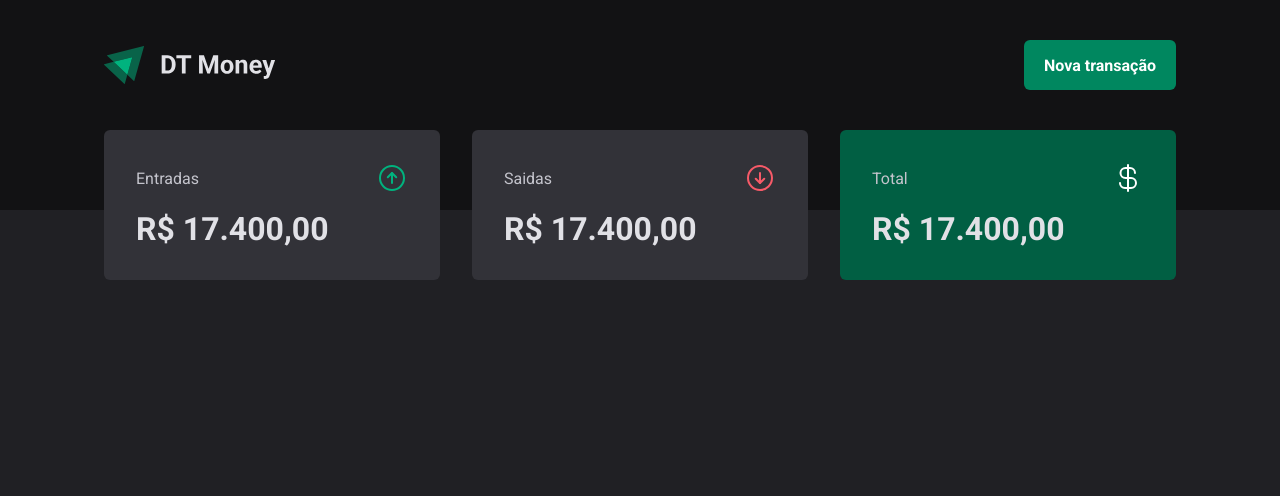
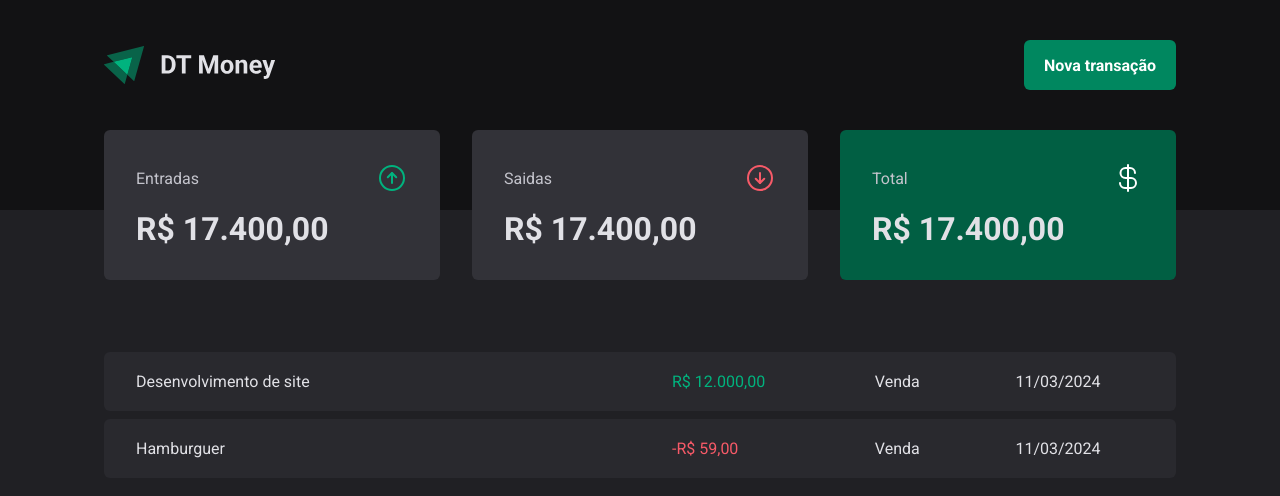
Before and after one commit to Gsilvaol/dt-money, a React (Vite) app: page / in a window 1280 px wide. Shown: the top 496 px of the page. Built offline with nearby package versions, Linux system fonts and the light colour scheme.

Commit message:
tabela de transaçoes

```diff
--- a/src/pages/Transactions/index.tsx
+++ b/src/pages/Transactions/index.tsx
@@ -1,11 +1,44 @@
 import { Header } from "../../components/Header";
 import { Summary } from "../../components/Summary";
+import { PriceHiglight, TransactionsContainer, TransactionsTable } from "./styles";
 
 export function Transactions() {
     return (
         <div>
             <Header />
             <Summary />
-        </div>
+
+            <TransactionsContainer>
+                <TransactionsTable>
+                    <tbody>
+                        <tr>
+                            <td width="50%">Desenvolvimento de site</td>
+                            <td>
+                                <PriceHiglight variant="income">
+                                    R$ 12.000,00
+                                </PriceHiglight>
+                            </td>
+                            <td>Venda</td>
+                            <td>11/03/2024</td>
+
+                        </tr>
+
+                        <tr>
+                            <td width="50%">Hamburguer</td>
+                            <td>
+                                <PriceHiglight variant="outcome">
+                                    -R$ 59,00
+                                </PriceHiglight>
+                            </td>
+                            <td>Venda</td>
+                            <td>11/03/2024</td>
+
+                        </tr>
+
+                    </tbody>
+                </TransactionsTable>
+            </TransactionsContainer>
+
+        </div >
     )
 }
--- a/src/pages/Transactions/styles.ts
+++ b/src/pages/Transactions/styles.ts
@@ -0,0 +1,38 @@
+import styled from "styled-components";
+
+export const TransactionsContainer = styled.main`
+    width: 100%;
+    max-width: 1120px;
+    margin: 4rem auto 0;
+    padding: 0 1.5rem;
+`;
+
+export const TransactionsTable = styled.table`
+    width: 100%;
+    border-collapse: separate;
+    border-spacing: 0 0.5rem;
+    /* margin-top:1.5rem;*/
+
+    td {
+        padding: 1.25rem 2rem;
+        background: ${props => props.theme["gray-700"]};
+
+        &:first-child {
+            border-top-left-radius: 6px;
+            border-bottom-left-radius: 6px;
+        }
+
+        &:last-child {
+            border-top-right-radius: 6px;
+            border-bottom-right-radius: 6px;
+        }
+    }
+`;
+
+interface PriceHighlightProps {
+    variant: 'income' | 'outcome';
+}
+
+export const PriceHiglight = styled.span<PriceHighlightProps>`
+    color: ${props => props.variant === 'income' ? props.theme["green-300"] : props.theme["red-300"]}
+`;
```
